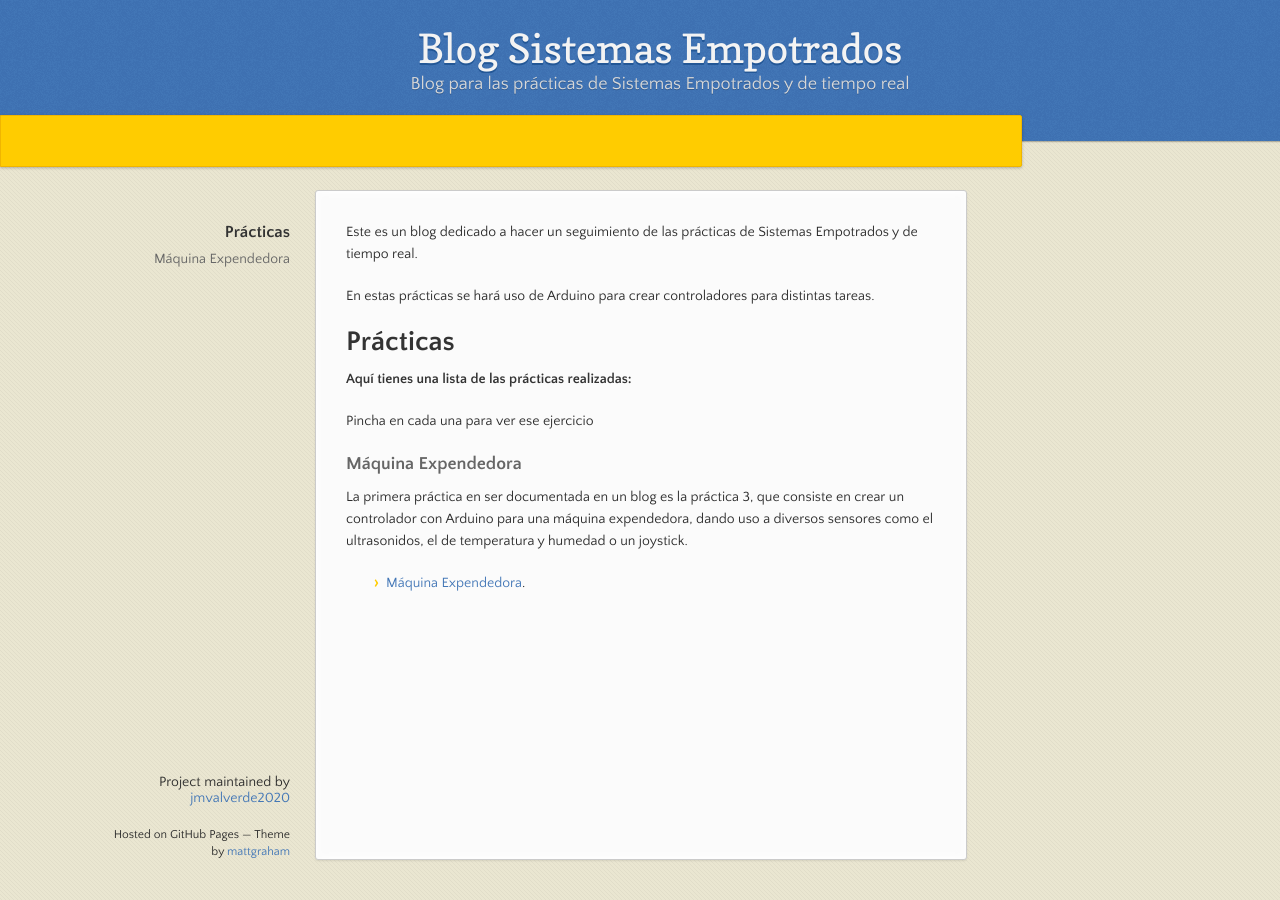
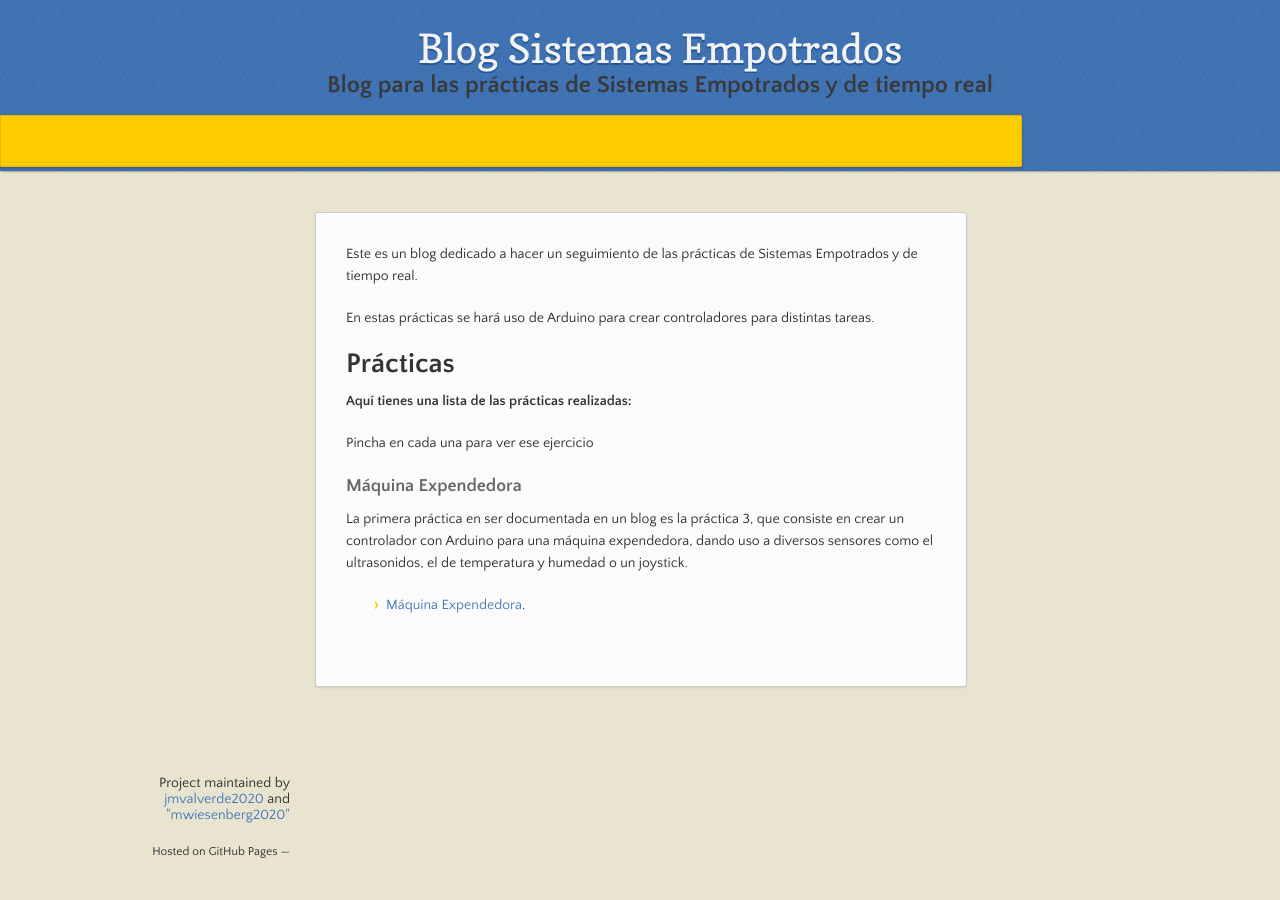
Before and after one commit to jmvalverde2020/blog_empotrados, a Jekyll site: the page built from docs/index.md, in a window 1280 px wide. Built offline with Jekyll 4.4.1, drawn with Linux system fonts in a browser that asks for light colours.

Commit message:
Update default.html

```diff
--- a/docs/_layouts/default.html
+++ b/docs/_layouts/default.html
@@ -10,22 +10,24 @@
     </script>
 
 {% seo %}
+   <link rel="preconnect" href="https://fonts.gstatic.com">
+    <link rel="preload" href="https://fonts.googleapis.com/css?family=Open+Sans:400,700&display=swap" as="style" type="text/css" crossorigin>
+    <meta name="viewport" content="width=device-width, initial-scale=1">
+    <meta name="theme-color" content="#157878">
+    <meta name="apple-mobile-web-app-status-bar-style" content="black-translucent">
     <link rel="stylesheet" href="{{ '/assets/css/style.css?v=' | append: site.github.build_revision | relative_url }}">
-    <script src="https://code.jquery.com/jquery-3.3.0.min.js" integrity="sha256-RTQy8VOmNlT6b2PIRur37p6JEBZUE7o8wPgMvu18MC4=" crossorigin="anonymous"></script>
-    <script src="{{ '/assets/js/main.js' | relative_url }}"></script>
-    <!--[if lt IE 9]>
-      <script src="https://cdnjs.cloudflare.com/ajax/libs/html5shiv/3.7.3/html5shiv.min.js" integrity="sha256-3Jy/GbSLrg0o9y5Z5n1uw0qxZECH7C6OQpVBgNFYa0g=" crossorigin="anonymous"></script>
-    <![endif]-->
-    <meta name="viewport" content="width=device-width, initial-scale=1, user-scalable=no">
-
     {% include head-custom.html %}
   </head>
   <body>
+    <a id="skip-to-content" href="#content">Skip to the content.</a>
 
-      <header>
-        <h1>{{ page.title | default: site.title | default: site.github.repository_name }}</h1>
-        <p>{{ page.description | default: site.description | default: site.github.project_tagline }}</p>
-      </header>
+    <header class="page-header" role="banner">
+      <h1 class="project-name">{{ page.title | default: site.title | default: site.github.repository_name }}</h1>
+      <h2 class="project-tagline">{{ page.description | default: site.description | default: site.github.project_tagline }}</h2>
+      {% if site.github.is_project_page %}
+        <a href="{{ site.github.repository_url }}" class="btn">View on GitHub</a>
+      {% endif %}
+    </header>
 
       <div id="banner">
       </div><!-- end banner -->
@@ -40,9 +42,11 @@
       </section>
       <footer>
         {% if site.github.is_project_page %}
-          <p>Project maintained by <a href="{{ site.github.owner_url }}">{{ site.github.owner_name }}</a></p>
+          <p>Project maintained by <a href="{{ site.github.owner_url }}">{{ site.github.owner_name }}</a>
+              and <a "https://github.com/mwiesenberg2020">"mwiesenberg2020"</a>
+          </p>
         {% endif %}
-        <p><small>Hosted on GitHub Pages &mdash; Theme by <a href="https://twitter.com/mattgraham">mattgraham</a></small></p>
+        <p><small>Hosted on GitHub Pages &mdash;</small></p>
       </footer>
     </div>
   </body>
```
